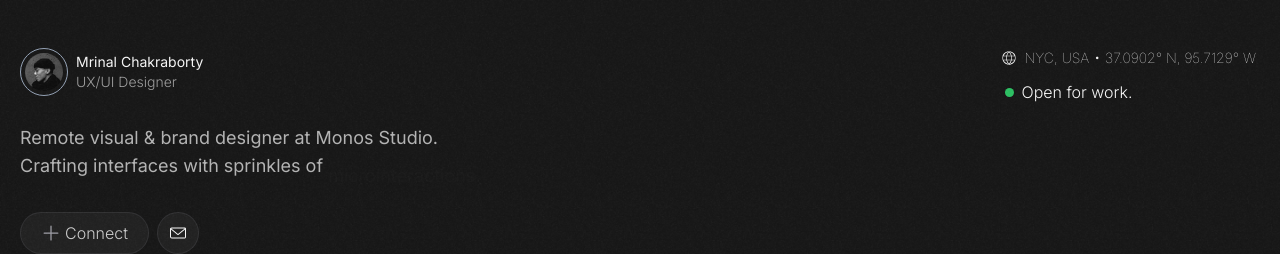
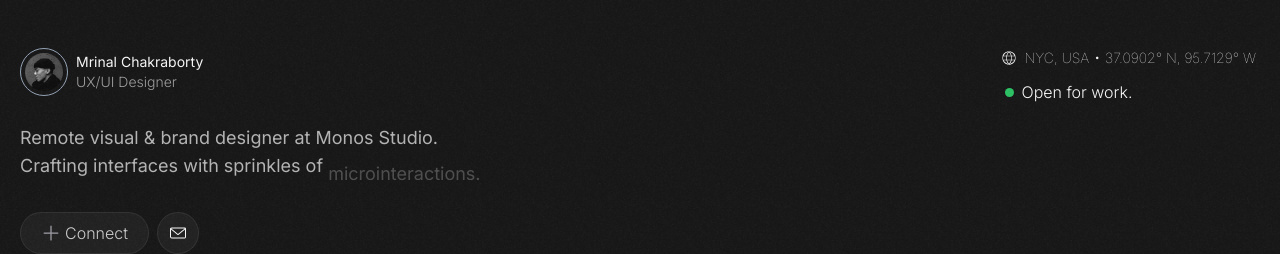
Before and after one commit to pappudutta/portfolio-m, a React (Vite) app: page / in a window 1280 px wide. Shown: the top 254 px of the page. Built offline with nearby package versions, Linux system fonts and the light colour scheme.

Commit message:
final animation change

```diff
--- a/src/pages/Home/style.css
+++ b/src/pages/Home/style.css
@@ -18,6 +18,7 @@
   animation-name: slides;
   animation-duration: 3s;
   animation-iteration-count: 1;
+  animation-timing-function: ease-in;
   z-index: 1;
 }
 
```
